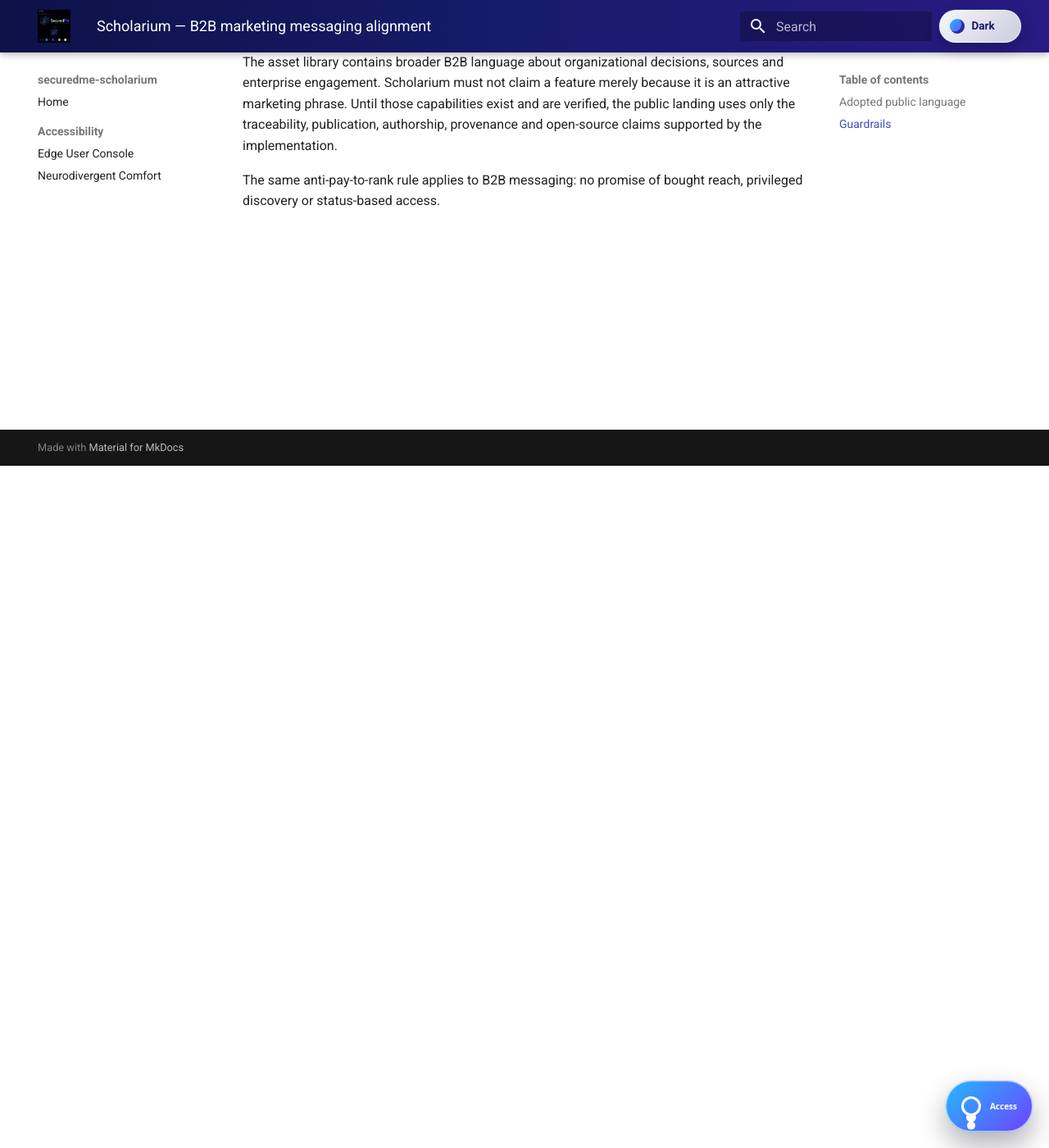
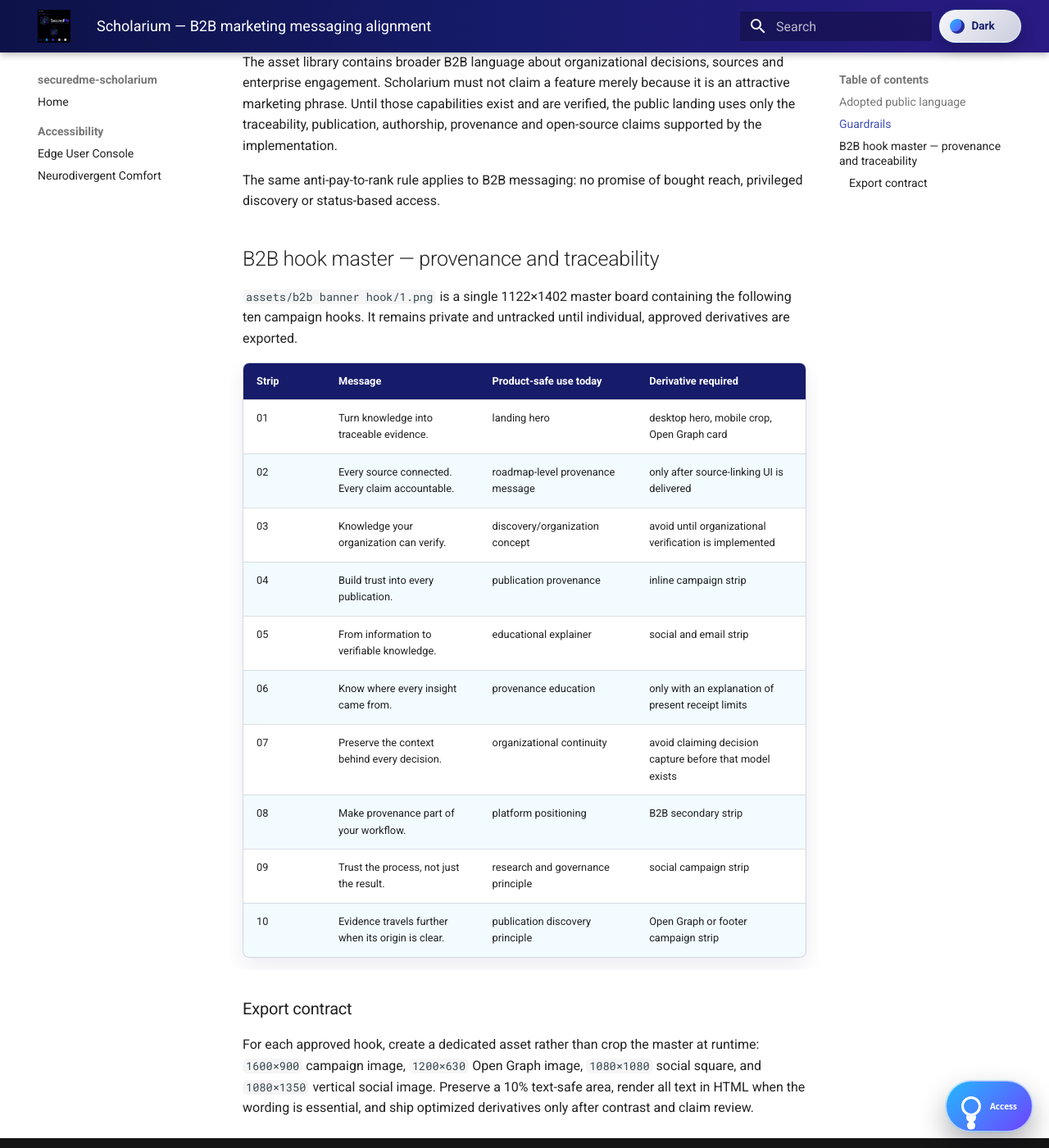
Before and after one commit to SeCuReDmE-main-dev/securedme-scholarium, an MkDocs documentation site: the page built from docs/MARKETING-MESSAGING.md, in a window 1280 px wide and 1400 px high, scrolled down 832 px. Shown: the whole window at 82% size. Built offline with MkDocs 1.6.1 and Material for MkDocs 9.7.7, drawn with Linux system fonts in a browser that asks for light colours.

Commit message:
Catalog B2B provenance campaign master

```diff
--- a/docs/MARKETING-MESSAGING.md
+++ b/docs/MARKETING-MESSAGING.md
@@ -14,3 +14,24 @@
 The asset library contains broader B2B language about organizational decisions, sources and enterprise engagement. Scholarium must not claim a feature merely because it is an attractive marketing phrase. Until those capabilities exist and are verified, the public landing uses only the traceability, publication, authorship, provenance and open-source claims supported by the implementation.
 
 The same anti-pay-to-rank rule applies to B2B messaging: no promise of bought reach, privileged discovery or status-based access.
+
+## B2B hook master — provenance and traceability
+
+`assets/b2b banner hook/1.png` is a single 1122×1402 master board containing the following ten campaign hooks. It remains private and untracked until individual, approved derivatives are exported.
+
+| Strip | Message | Product-safe use today | Derivative required |
+| --- | --- | --- | --- |
+| 01 | Turn knowledge into traceable evidence. | landing hero | desktop hero, mobile crop, Open Graph card |
+| 02 | Every source connected. Every claim accountable. | roadmap-level provenance message | only after source-linking UI is delivered |
+| 03 | Knowledge your organization can verify. | discovery/organization concept | avoid until organizational verification is implemented |
+| 04 | Build trust into every publication. | publication provenance | inline campaign strip |
+| 05 | From information to verifiable knowledge. | educational explainer | social and email strip |
+| 06 | Know where every insight came from. | provenance education | only with an explanation of present receipt limits |
+| 07 | Preserve the context behind every decision. | organizational continuity | avoid claiming decision capture before that model exists |
+| 08 | Make provenance part of your workflow. | platform positioning | B2B secondary strip |
+| 09 | Trust the process, not just the result. | research and governance principle | social campaign strip |
+| 10 | Evidence travels further when its origin is clear. | publication discovery principle | Open Graph or footer campaign strip |
+
+### Export contract
+
+For each approved hook, create a dedicated asset rather than crop the master at runtime: `1600×900` campaign image, `1200×630` Open Graph image, `1080×1080` social square, and `1080×1350` vertical social image. Preserve a 10% text-safe area, render all text in HTML when the wording is essential, and ship optimized derivatives only after contrast and claim review.
```
Also changed, not shown: docs/BRAND-ASSET-SYSTEM.md (+2 -0 lines).
